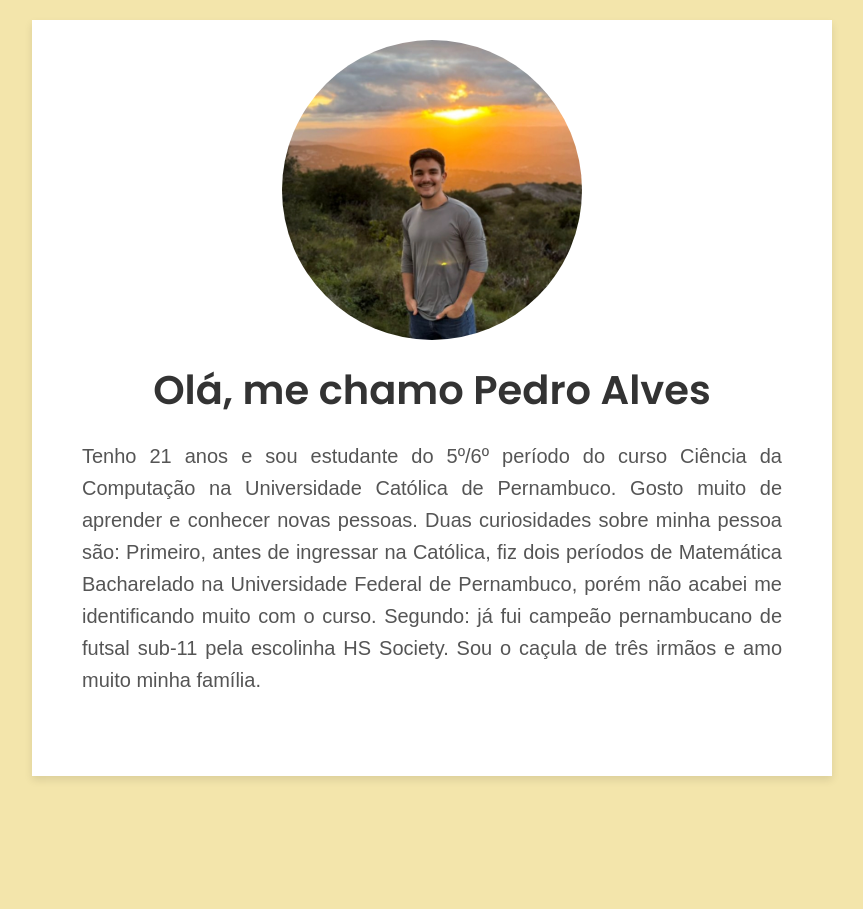
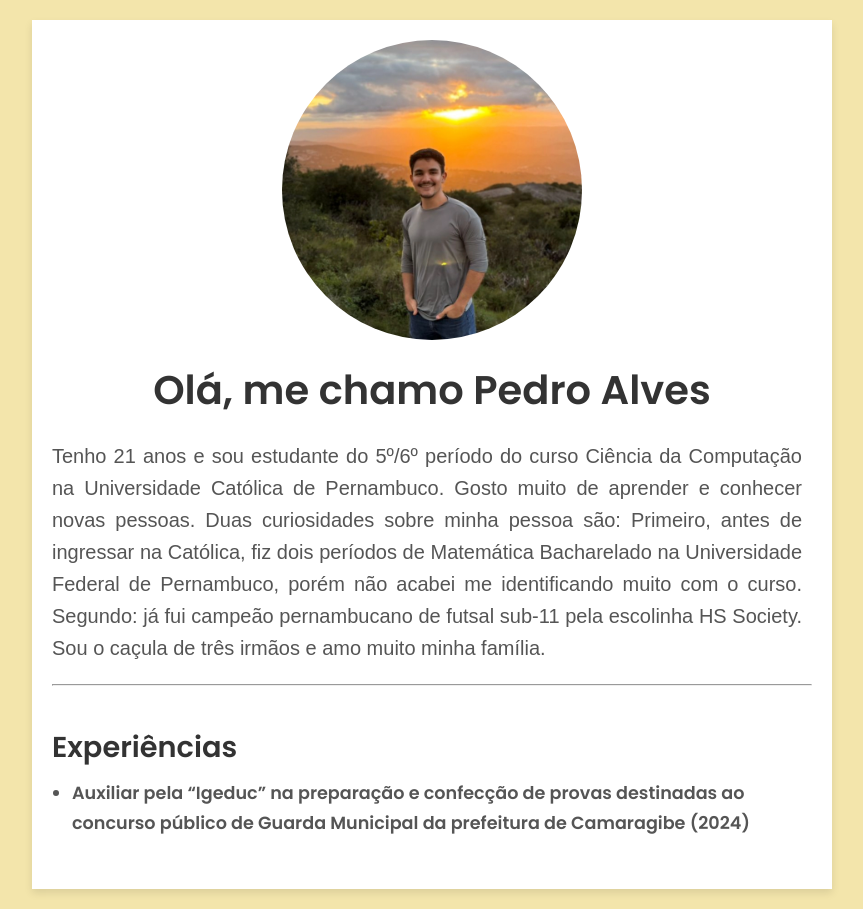
Before and after one commit to Pedroza1308/Programacao-web-mobile, a Next.js app in the folder my-app/: page / in a window 1280 px wide. Shown: the whole page, without its empty margins (208-1071 px from the left). Before the commit the page ends 800 px from the top, so only its background shows below. Built offline with nearby package versions, Linux system fonts and the light colour scheme.

Commit message:
Adicionando estilos para "Experiencias " e testando alinhamento de pagina

```diff
--- a/my-app/app/globals.css
+++ b/my-app/app/globals.css
@@ -62,8 +62,6 @@ body {
   /* Para centralizar o conteúdo de texto e imagem dentro desta div */
   display: flex;
   flex-direction: column; /* Coloca os itens um abaixo do outro */
-  align-items: center; /* CENTRALIZA ITENS HORIZONTALMENTE */
-  text-align: center; /* Centraliza o texto */
 }
 
 /* Centraliza o avatar (foto) se ele for um elemento de bloco */
@@ -75,20 +73,48 @@ body {
 
 p {
   font-family: 'Roboto Slab' serif;
-
   text-align: justify;
-
   line-height: 1.6;
-
   font-size: 1.25rem;
-
   color: #555;
-  max-width: 700px;
-  margin: 20px auto;
+  width: 100%;
+  max-width: 750px;
+  margin: 20px 0;
 }
 
-h1{
+h1 {
   font-family: 'Poppins', sans-serif;
   font-size: 2.5rem;
   color: #333;
 }
+
+h2 {
+  font-family: 'Poppins', sans-serif;
+  font-size: 1.8rem;
+  color: #333;
+  margin-top: 40px;
+  margin-bottom: 10px;
+
+  text-align: left;
+  width: 100%;
+  max-width: 750px;
+}
+
+.experience-list{
+  max-width: 750px;
+  margin: 0 0 30px 0;
+  padding-left: 20px;
+
+  font-family: 'Poppins', sans-serif;
+  font-size: 1.1rem;
+  line-height: 1.7;
+  color: #555;
+}
+
+.header-centralized {
+  display: flex;
+  flex-direction: column;
+  align-items: center;
+  text-align: center;
+  width: 100%;
+}
--- a/my-app/app/page.js
+++ b/my-app/app/page.js
@@ -5,9 +5,11 @@ import "./globals.css";
 export default function Home() {
   return (
     <div className="container">
-      <img className="avatar" src="/assets/foto-minha.jpg" height={300} width={300} />
 
-      <h1>Olá, me chamo Pedro Alves</h1>
+      <div className="header-centralized">
+        <img className="avatar" src="/assets/foto-minha.jpg" height={300} width={300} />
+        <h1>Olá, me chamo Pedro Alves</h1>
+      </div>
 
       <p>
         Tenho 21 anos e sou estudante do 5&ordm;/6&ordm; período do curso Ciência da Computação na Universidade Católica de Pernambuco.
@@ -17,14 +19,19 @@ export default function Home() {
         Sou o caçula de três irmãos e amo muito minha família.
       </p>
 
-      <p>
-      </p>
+      <hr></hr>
+
+
+      <div>
 
       </div>
+      <h2>Experiências</h2>
+        <ul className="experience-list">
+          <li>Auxiliar pela “Igeduc” na preparação e confecção de provas destinadas ao concurso público de Guarda Municipal da prefeitura de Camaragibe (2024) </li>
+        </ul>
+
+      </div>
+
+
   );
 }
-
-
-
-//target x iframe: meu target pode ser um iframe
-//para consultas no inspecionar da pagina: "let" (para criação) "filter" e "map" como principais manipulações
```
